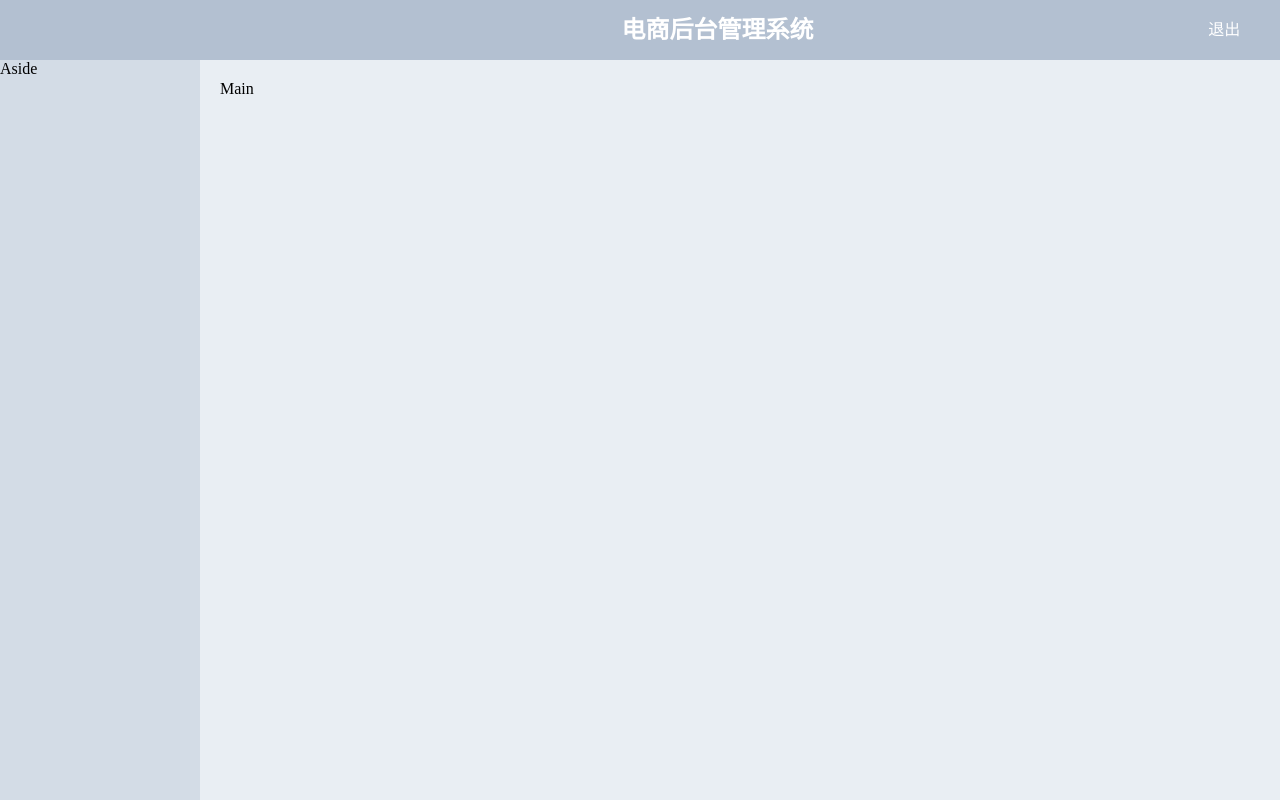
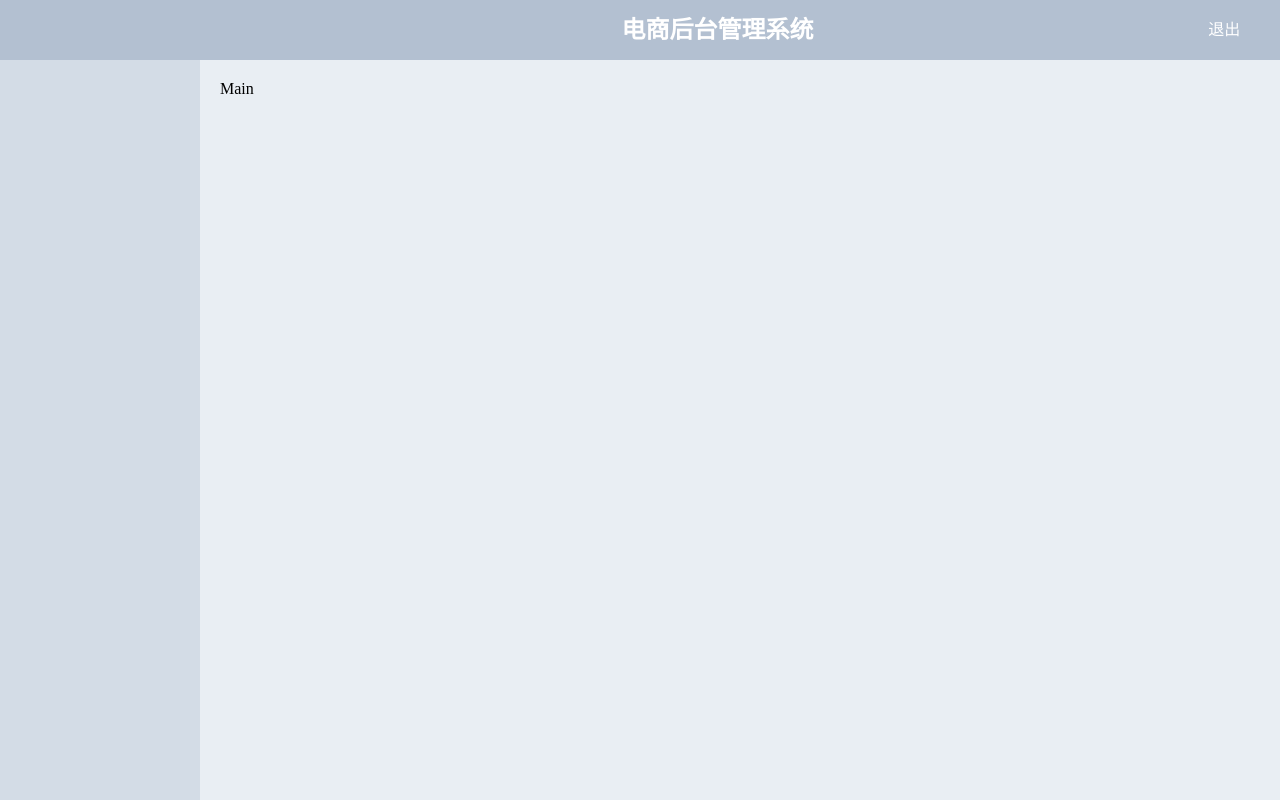
Before and after one commit to SARASWANG/store_backstage, a Vue app: page /#/ in a window 1280 px wide. Built offline with nearby package versions, Linux system fonts and the light colour scheme; sample sign-in values are in the browser's storage.

Commit message:
完善登录功能-验证session

```diff
--- a/src/views/Home.vue
+++ b/src/views/Home.vue
@@ -1,5 +1,6 @@
 <template>
   <el-container class="container">
+    <!-- 头部 栅格系统 -->
     <el-header class="header">
       <el-row>
         <el-col :span="4">
@@ -14,14 +15,27 @@
       </el-row>
     </el-header>
     <el-container class="container">
-      <el-aside class="aside" width="200px">Aside</el-aside>
+      <!-- 侧边栏 -->
+      <el-aside class="aside" width="200px">
+      </el-aside>
       <el-main class="main">Main</el-main>
     </el-container>
   </el-container>
 </template>
 
 <script>
-export default {};
+export default {
+  // 在加载页面之前，先验证session是否存在
+  beforeCreate() {
+    const token = sessionStorage.getItem('token');
+    // 若session不存在，弹出警告框，并跳转到登录页面
+    if (!token) {
+      this.$message.warning('请先登录');
+      this.$router.push({ name: 'login' });
+      return;
+    };
+  }
+};
 </script>
 
 <style>
@@ -33,7 +47,8 @@ export default {};
   background-color: #b3c0d1;
   padding: 0;
 }
-.header .middle,.header .logout {
+.header .middle,
+.header .logout {
   text-align: center;
   line-height: 60px;
   color: #fff;
--- a/src/views/login.vue
+++ b/src/views/login.vue
@@ -39,6 +39,8 @@ export default {
             const token = data.data.token;
             // 记录touken到sessionStorage中
             sessionStorage.setItem('token', token);
+            // 跳转到home首页
+            this.$router.push({name: 'home'});
             // 弹出提示框
             this.$message.success(msg);
           } else {
```
Also changed, not shown: src/views/users/Users.vue (added).
